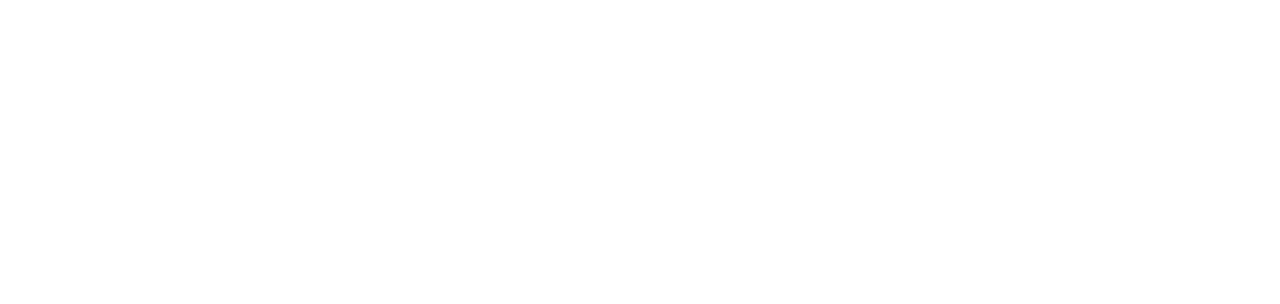
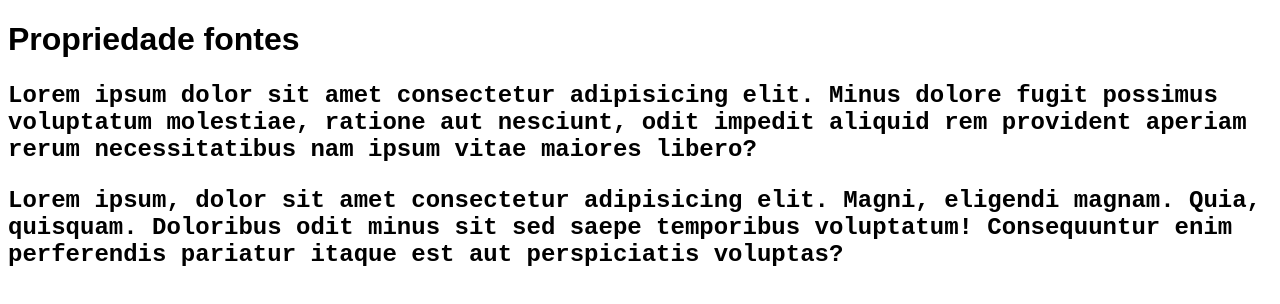
Before and after one commit to DevFelipe0993/Guilda-Dev-em-dobro, a plain HTML site: page modulo-css-intermediario/propriedade-fontes/index.html in a window 1280 px wide. Drawn offline with Linux system fonts and the light colour scheme.

Commit message:
css fonts

```diff
--- /dev/null
+++ b/modulo-css-intermediario/baixando-fontes-customizadas/style.css
@@ -0,0 +1,15 @@
+@font-face {
+    font-family: 'Milky';
+    src: url(fonts-dafont/MilkyNice.otf), url(fonts-dafont/MilkyNice.ttf) ;
+}
+
+h1 {
+    background-color: aqua;
+}
+
+p {
+    font-family: 'Milky', Courier, monospace;
+    font-size: 30px;
+    font-weight: 100;
+    background-color: lightslategray;
+}
--- /dev/null
+++ b/modulo-css-intermediario/google-fonts/style.css
@@ -0,0 +1,11 @@
+
+
+/* @import url('https://fonts.googleapis.com/css2?family=Edu+VIC+WA+NT+Beginner:wght@400..700&family=Passion+One:wght@400;700;900&family=Poppins:ital,wght@0,100;0,200;0,300;0,400;0,500;0,600;0,700;0,800;0,900;1,100;1,200;1,300;1,400;1,500;1,600;1,700;1,800;1,900&family=Sriracha&display=swap'); */
+
+
+p {
+    font-size: 35px;
+    font-family: "Edu VIC WA NT Beginner", cursive;;
+    font-weight: 700;
+    background-color: lightblue;
+}
--- a/modulo-css-intermediario/propriedade-fontes/index.html
+++ b/modulo-css-intermediario/propriedade-fontes/index.html
@@ -4,8 +4,11 @@
     <meta charset="UTF-8">
     <meta name="viewport" content="width=device-width, initial-scale=1.0">
     <title>Propriedade fontes</title>
+    <link rel="stylesheet" href="style.css">
 </head>
 <body>
-
+    <h1>Propriedade fontes</h1>
+    <p>Lorem ipsum dolor sit amet consectetur adipisicing elit. Minus dolore fugit possimus voluptatum molestiae, ratione aut nesciunt, odit impedit aliquid rem provident aperiam rerum necessitatibus nam ipsum vitae maiores libero?</p>
+    <p>Lorem ipsum, dolor sit amet consectetur adipisicing elit. Magni, eligendi magnam. Quia, quisquam. Doloribus odit minus sit sed saepe temporibus voluptatum! Consequuntur enim perferendis pariatur itaque est aut perspiciatis voluptas?</p>
 </body>
 </html>
--- /dev/null
+++ b/modulo-css-intermediario/propriedade-fontes/style.css
@@ -0,0 +1,9 @@
+h1 {
+    font-family: Arial, Helvetica, sans-serif;
+}
+
+p {
+    font-family: 'Courier New', Courier, monospace;
+    font-size: 24px;
+    font-weight: 700;
+}
```
Also changed, not shown: modulo-css-intermediario/baixando-fontes-customizadas/index.html (added, +14 -0 lines), modulo-css-intermediario/google-fonts/index.html (added, +17 -0 lines), modulo-css-intermediario/baixando-fontes-customizadas/fonts-dafont/MilkyNice-Clean.otf (added), modulo-css-intermediario/baixando-fontes-customizadas/fonts-dafont/MilkyNice-Clean.ttf (added), modulo-css-intermediario/baixando-fontes-customizadas/fonts-dafont/MilkyNice.ttf (added), modulo-css-intermediario/baixando-fontes-customizadas/link-da-font.txt (added), 1 other file.
